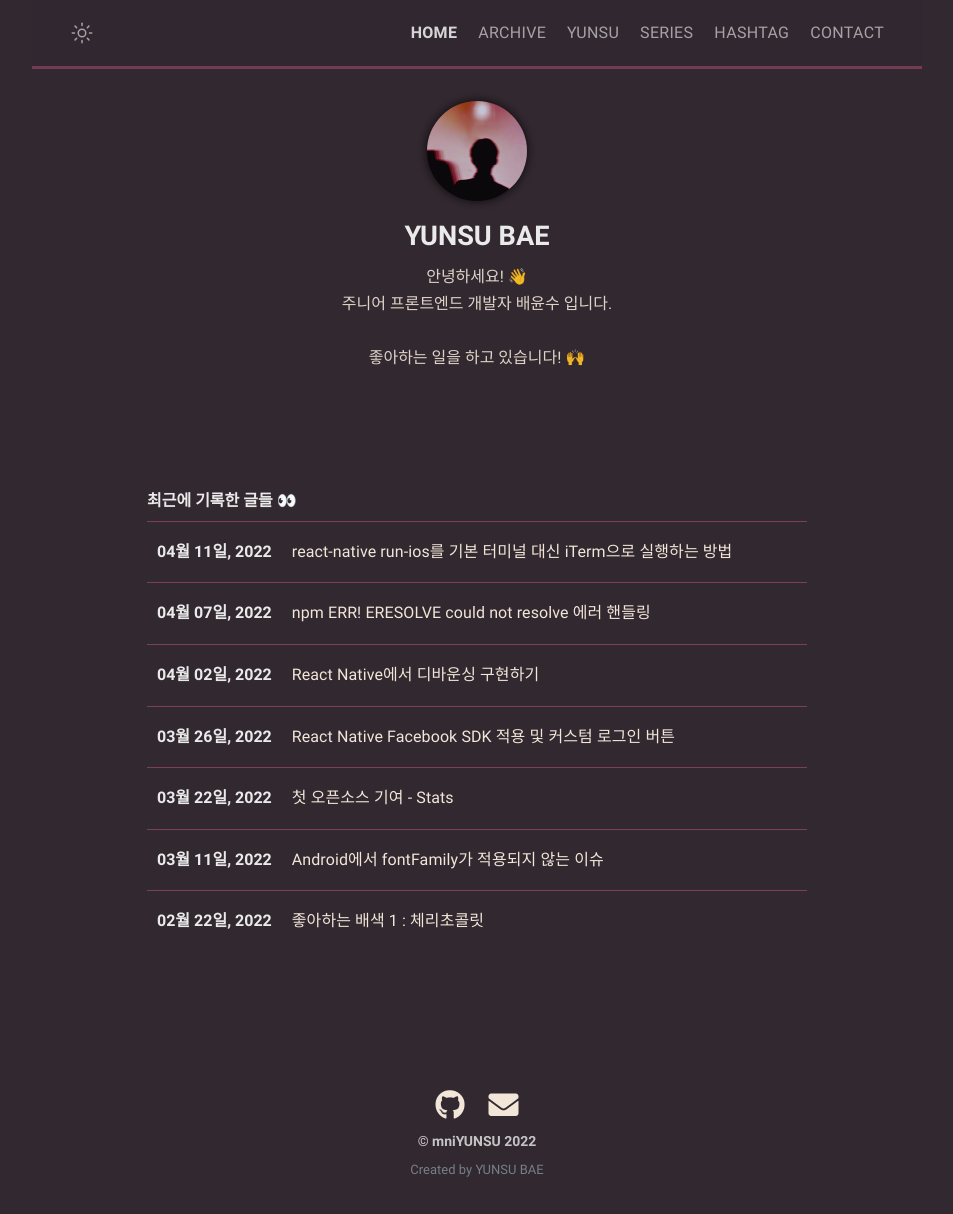
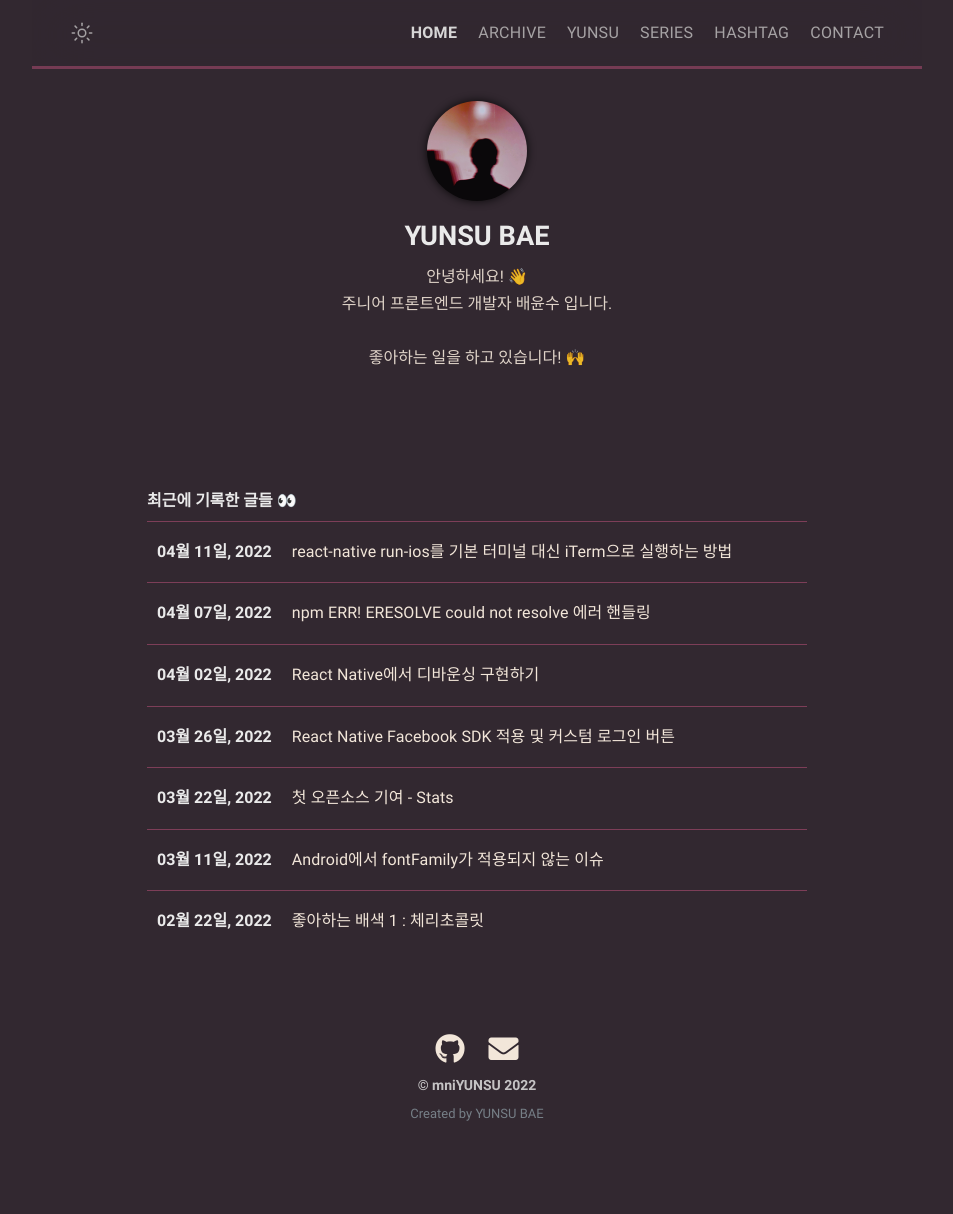
Before and after one commit to mniYUNSU/mniYUNSU.github.io, a Jekyll site: the page built from index.md, in a window 1280 px wide and 1214 px high. Shown: the whole window, without its empty margins (163-1116 px from the left). Built offline with Jekyll 4.4.1, drawn with Linux system fonts in a browser that asks for light colours.

Commit message:
google adsense

```diff
--- a/_sass/klise/_layout.scss
+++ b/_sass/klise/_layout.scss
@@ -371,7 +371,7 @@
 
 // Footer
 .footer {
-  margin-top: 8em;
+  margin-top: 2em;
   margin-bottom: 2em;
   text-align: center;
 
@@ -398,7 +398,7 @@
   }
 
   #footerbutton {
-    padding-top: 10px;
+    padding-top: 50px;
     a {
       font-size: 30px;
       margin: 0 10px;
@@ -425,7 +425,9 @@
     opacity: 0.8;
   }
 }
-
+.adsbygoogle {
+  height: auto;
+}
 .not-found {
   text-align: center;
   display: flex;
--- a/_sass/klise/_post.scss
+++ b/_sass/klise/_post.scss
@@ -278,7 +278,9 @@
 .post-updated-at {
   font-family: 'Ubuntu mono', 'monospace';
 }
-
+.adsbygoogle {
+  height: auto;
+}
 .sidebar__right {
   height: auto;
   width: 400px;
```
